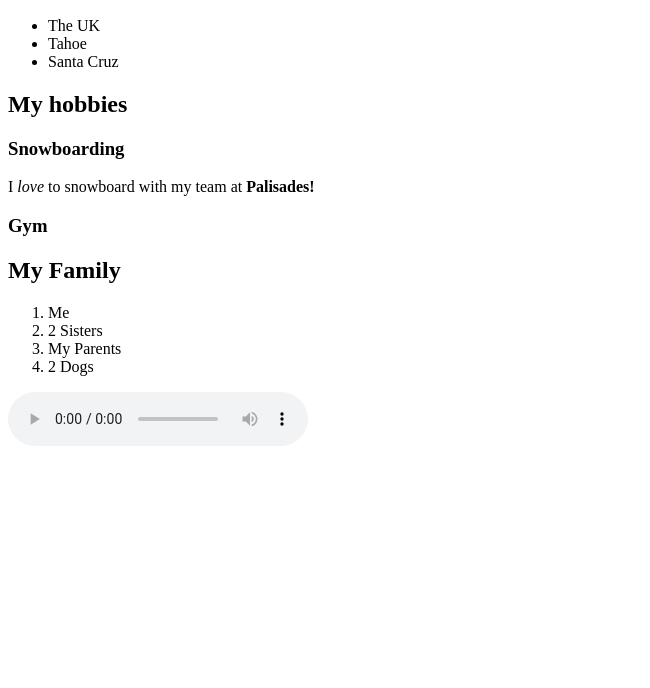
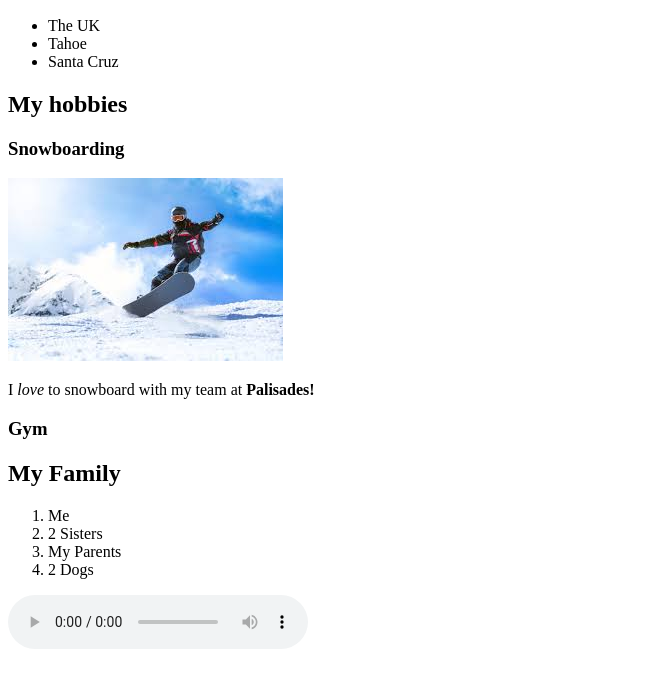
Before and after one commit to ryleighbrownridge/ryleighbrownidge.github.io, a plain HTML site: page index.html in a window 1280 px wide. Shown: the part 110-798 px from the top of the page, without its empty margins (0-650 px from the left). Drawn offline with Linux system fonts and the light colour scheme.

Commit message:
image add

```diff
--- a/index.html
+++ b/index.html
@@ -17,6 +17,7 @@
     </ul>
     <h2>My hobbies</h2>
     <h3>Snowboarding</h3>
+    <img src="snowboard.jpg" alt="snowboarder">
     <p>I <em>love</em> to snowboard with my team at <strong>Palisades!</strong></p>
     <h3>Gym</h3>
     <h2>My Family</h2>
@@ -26,6 +27,7 @@
         <li>My Parents</li>
         <li>2 Dogs</li>
     </ol>
+
     <audio controls src="BeepBox-Song.wav"></audio>
 
 </body>
```
Also changed, not shown: snowboard.jpg (added).
